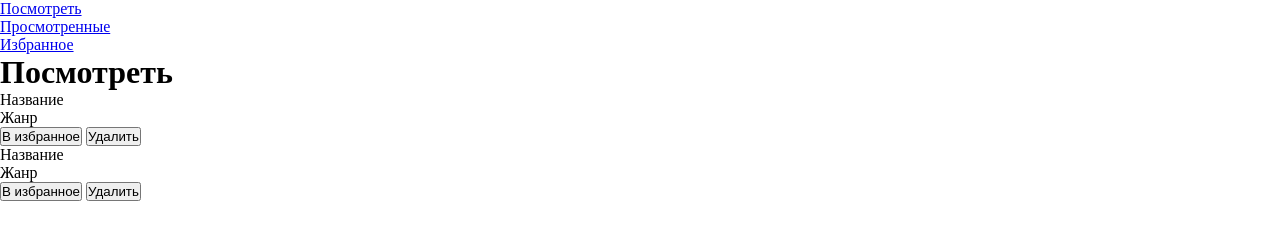
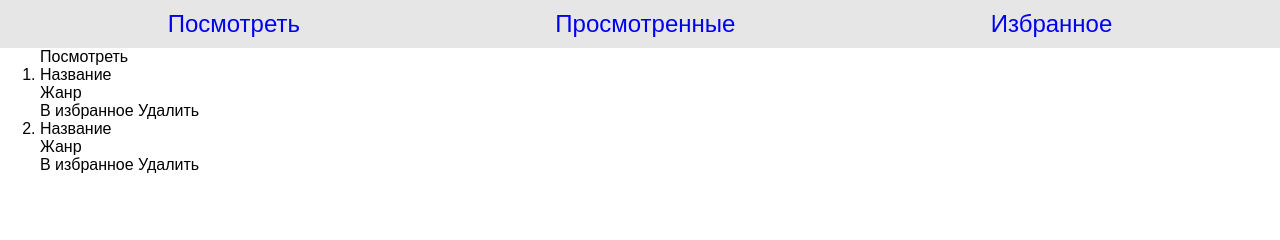
Before and after one commit to firttrule/filmsLibrary, a plain HTML site: page index.html in a window 1280 px wide. Drawn offline with Linux system fonts and the light colour scheme.

Commit message:
структура главной страницы

```diff
--- /dev/null
+++ b/css/generic.css
@@ -0,0 +1,8 @@
+body {
+  font-family: Arial, Helvetica, sans-serif;
+}
+
+.container {
+  max-width: 1200px;
+  margin: 0 auto;
+}
--- /dev/null
+++ b/css/header.css
@@ -0,0 +1,18 @@
+.header {
+  background-color: #e6e6e6;
+}
+
+.header__nav {
+  display: flex;
+  justify-content: space-around;
+}
+
+.header__nav-item {
+  /* width: 100%; */
+}
+
+.header__nav-link {
+  font-size: 24px;
+  padding: 10px 40px;
+  display: inline-block;
+}
--- /dev/null
+++ b/css/index.css
@@ -0,0 +1,12 @@
+/* * {
+  margin: 0;
+  padding: 0;
+  box-sizing: border-box;
+} */
+@import url("/css/reset.css");
+@import url("/css/generic.css");
+@import url("/css/header.css");
+
+/* HEADER */
+
+/* HEADER */
--- /dev/null
+++ b/css/reset.css
@@ -0,0 +1,110 @@
+/* Reset and base styles  */
+* {
+  padding: 0px;
+  margin: 0px;
+  border: none;
+}
+
+*,
+*::before,
+*::after {
+  box-sizing: border-box;
+}
+
+/* Links */
+
+a,
+a:link,
+a:visited {
+  text-decoration: none;
+}
+
+a:hover {
+  text-decoration: none;
+}
+
+/* Common */
+
+aside,
+nav,
+footer,
+header,
+section,
+main {
+  display: block;
+}
+
+h1,
+h2,
+h3,
+h4,
+h5,
+h6,
+p {
+  font-size: inherit;
+  font-weight: inherit;
+}
+
+ul,
+ul li {
+  list-style: none;
+}
+
+img {
+  vertical-align: top;
+}
+
+img,
+svg {
+  max-width: 100%;
+  height: auto;
+}
+
+address {
+  font-style: normal;
+}
+
+/* Form */
+
+input,
+textarea,
+button,
+select {
+  font-family: inherit;
+  font-size: inherit;
+  color: inherit;
+  background-color: transparent;
+}
+
+input::-ms-clear {
+  display: none;
+}
+
+button,
+input[type="submit"] {
+  display: inline-block;
+  box-shadow: none;
+  background-color: transparent;
+  background: none;
+  cursor: pointer;
+}
+
+input:focus,
+input:active,
+button:focus,
+button:active {
+  outline: none;
+}
+
+button::-moz-focus-inner {
+  padding: 0;
+  border: 0;
+}
+
+label {
+  cursor: pointer;
+}
+
+legend {
+  display: block;
+}
--- a/css/style.css
+++ /dev/null
@@ -1,5 +0,0 @@
-* {
-  margin: 0;
-  padding: 0;
-  box-sizing: border-box;
-}
--- a/index.html
+++ b/index.html
@@ -4,11 +4,11 @@
     <meta charset="UTF-8" />
     <meta name="viewport" content="width=device-width, initial-scale=1.0" />
     <title>Посмотреть</title>
-    <link rel="stylesheet" href="css/style.css" />
+    <link rel="stylesheet" href="css/index.css" />
   </head>
   <body>
     <header class="header">
-      <ul class="header__nav">
+      <ul class="header__nav container">
         <li class="header__nav-item">
           <a class="header__nav-link" href="/index.html">Посмотреть</a>
         </li>
@@ -22,13 +22,12 @@
     </header>
 
     <main>
-      <h1 class="page-title">Посмотреть</h1>
+      <!-- <section>
+        TODO: поиск/сортировка по жанру и добавление
+      </section> -->
 
-      <section>
-        <!-- TODO: поиск/сортировка по жанру и добавление -->
-      </section>
-
-      <section class="container look">
+      <div class="container look">
+        <h1 class="page-title">Посмотреть</h1>
         <ol class="look__list">
           <li class="look__list-item">
             <p class="look__list-title">Название</p>
@@ -47,7 +46,7 @@
             </div>
           </li>
         </ol>
-      </section>
+      </div>
     </main>
   </body>
 </html>
```
